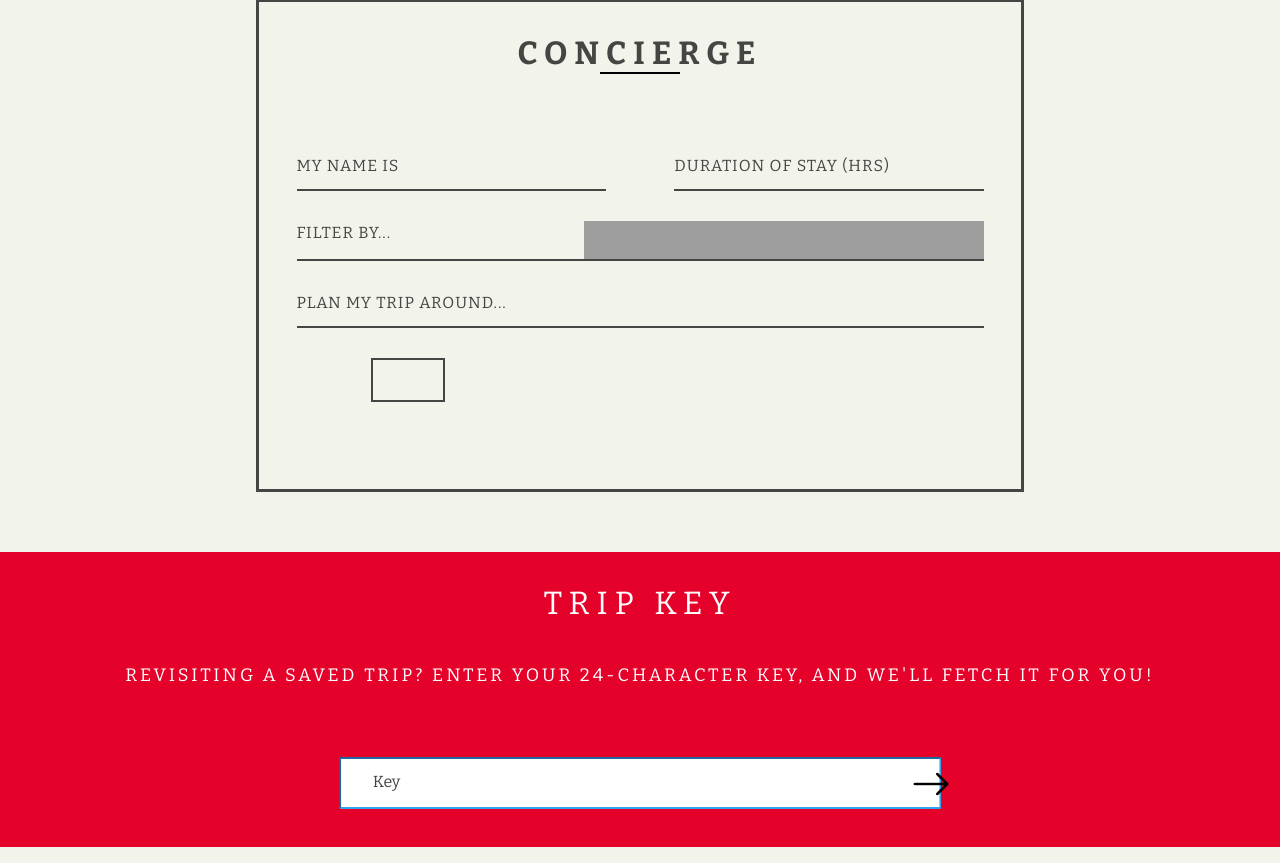
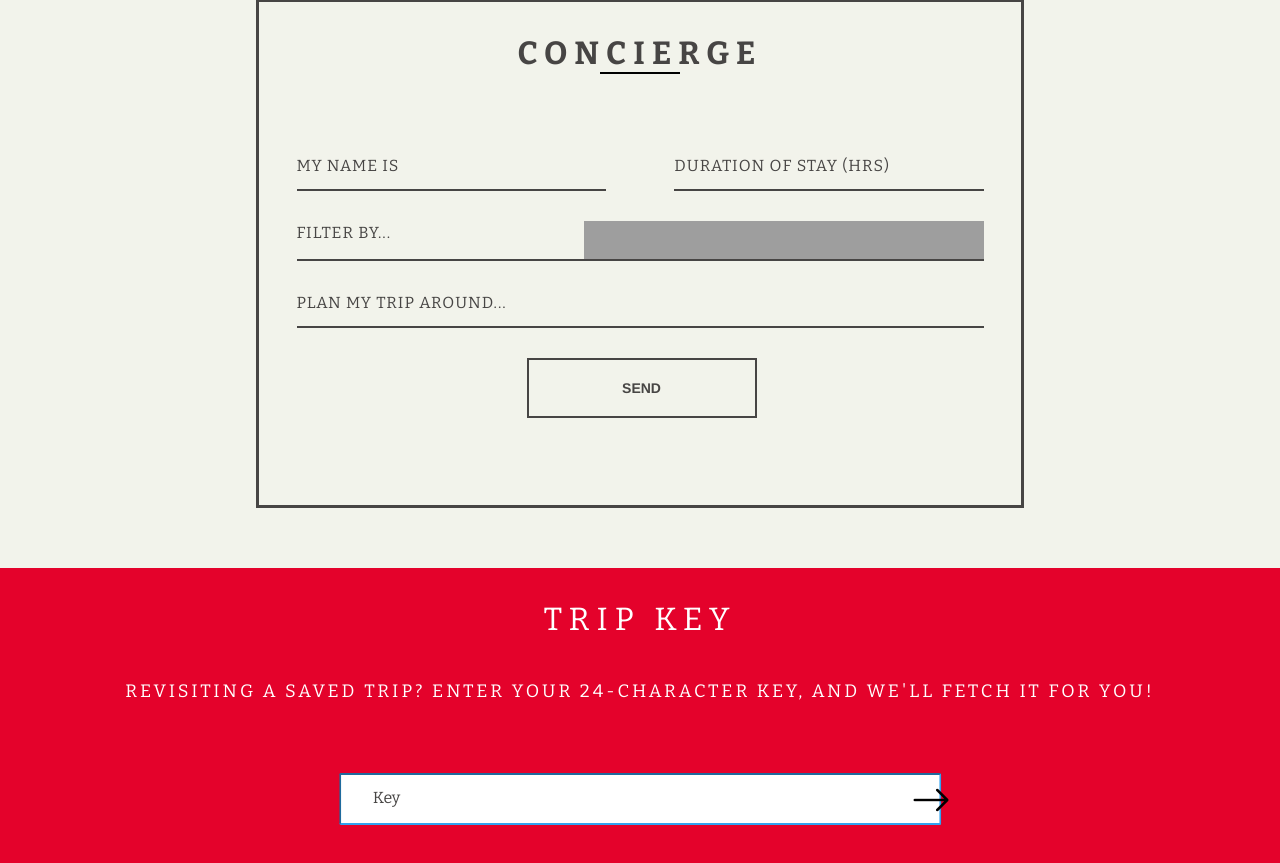
Before and after one commit to zskylarli/MET, a Next.js app: page / in a window 1280 px wide. Shown: the part 903-1766 px from the top of the page. Built offline with nearby package versions, Linux system fonts and the light colour scheme; grey boxes are pictures that could not be loaded.

Commit message:
fix button

```diff
--- a/components/search.js
+++ b/components/search.js
@@ -94,7 +94,7 @@ const SearchForm = () => {
       }}
       as={`/${name}strip`}
     >
-      <button value="Send" id="form_button" onClick={handleClick}/>
+      <input value="Send" id="form_button" onClick={handleClick}/>
     </Link>
     </div>
   </form>
@@ -108,15 +108,11 @@ const SearchForm = () => {
       background: #F2F3EB;
     }
 
-    button {
-      overflow: visible;
-    }
-
-    button, select {
+    select {
       text-transform: none;
     }
 
-    button, input, select, textarea {
+    input, select, textarea {
       color: #5A5A5A;
       font: inherit;
       margin: 0;
```
